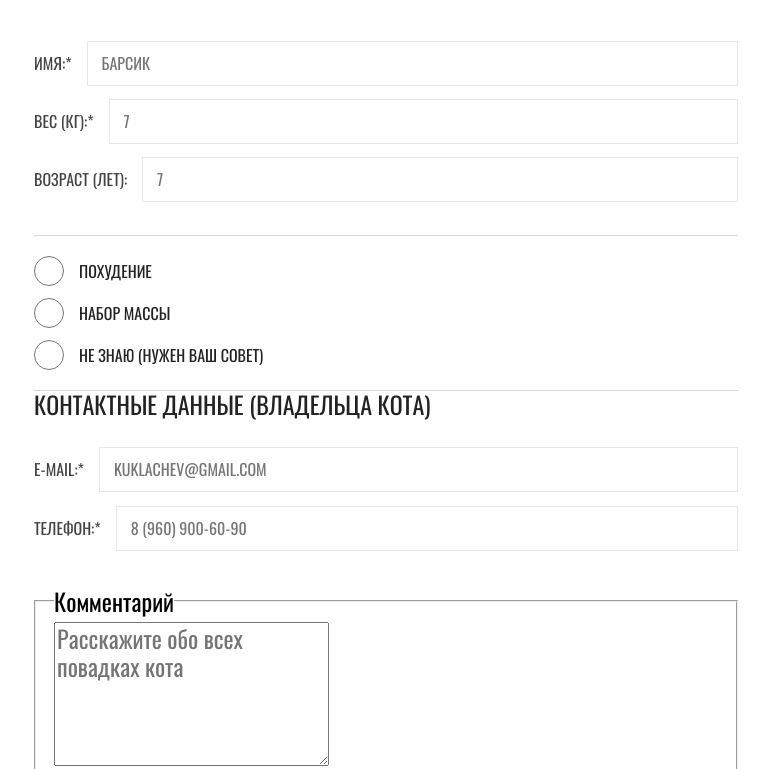
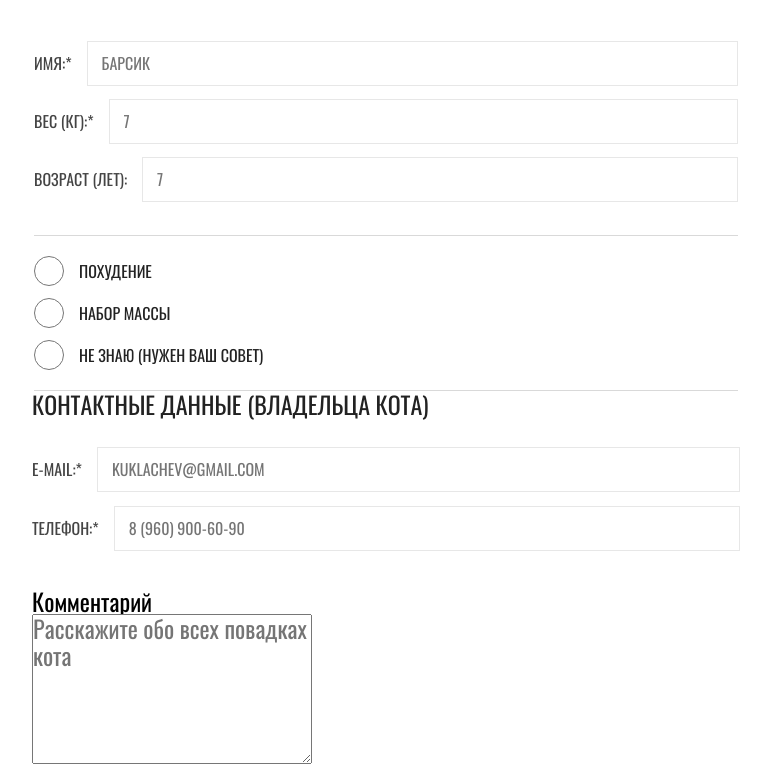
Before and after one commit to htmlacademy-adaptive/885303-cat-energy-21, a website: page source/form.html in a window 1280 px wide. Shown: the part 183-952 px from the top of the page, without its empty margins (254-1025 px from the left). Drawn offline with nearby package versions, Linux system fonts and the light colour scheme; files that its build step writes are made by us from their sources.

Commit message:
11.12.2020 21:15

```diff
--- a/source/form.html
+++ b/source/form.html
@@ -75,7 +75,7 @@
           </div>
         </fieldset>
 
-        <fieldset class="form__contacts">
+        <fieldset class="clear form__contacts">
           <legend class="form__contacts-title">Контактные данные (владельца кота)</legend>
 
           <div class="form__wrap-contacts">
@@ -89,10 +89,10 @@
           </div>
         </fieldset>
 
-        <fieldset class="form__comment">
+        <fieldset class="clear form__comment">
           <legend for="comment">Комментарий</legend>
 
-          <textarea name="comment" id="comment" cols="23" rows="5"
+          <textarea class="clear" name="comment" id="comment" cols="23" rows="5"
             placeholder="Расскажите обо всех повадках кота"></textarea>
         </fieldset>
 
--- a/source/sass/blocks/form.scss
+++ b/source/sass/blocks/form.scss
@@ -125,11 +125,18 @@
   .form__contacts-title {
     @include font ($font-size: 24px, $line-height: 26px, $text-transform: inherit);
     color: var(--special-dark-grey);
+    text-align: left;
   }
 
   .form__comment {
     @include font ($font-size: 24px, $line-height: 26px, $text-transform: inherit);
     color: var(--basic-black);
+    border: none;
+
+    textarea {
+      width: 280px;
+      height: 150px;
+    }
   }
 
   .form__additionally {
```
